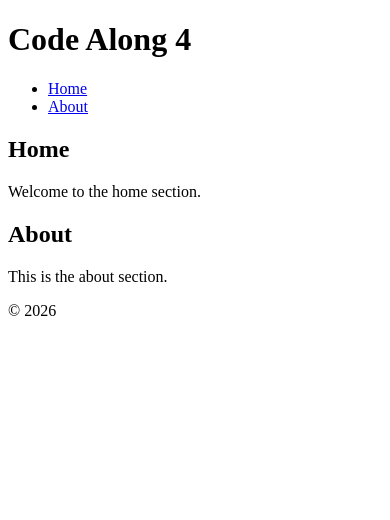
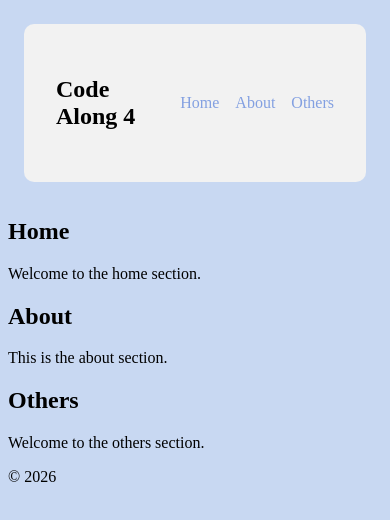
Before and after one commit to EthedEveloper/4-Code-Along, a plain HTML site: page index.html in a window 390 px wide. Drawn offline with Linux system fonts and the light colour scheme.

Commit message:
creates css
created css and added global styles as well as media queries

```diff
--- a/index.html
+++ b/index.html
@@ -4,17 +4,22 @@
     <meta charset="UTF-8" />
     <meta name="viewport" content="width=device-width, initial-scale=1.0" />
     <title>Code Along 4</title>
+    <link rel="stylesheet" href="style.css" />
   </head>
   <body>
+    <section class="header">
       <header>
         <h1>Code Along 4</h1>
       </header>
+
       <nav>
         <ul>
           <li><a href="#home">Home</a></li>
           <li><a href="#about">About</a></li>
+          <li><a href="#others">Others</a></li>
         </ul>
       </nav>
+    </section>
     <main>
       <section id="home">
         <h2>Home</h2>
@@ -24,6 +29,10 @@
         <h2>About</h2>
         <p>This is the about section.</p>
       </section>
+      <section id="others">
+        <h2>Others</h2>
+        <p>Welcome to the others section.</p>
+      </section>
     </main>
     <footer>&copy; 2026</footer>
   </body>
--- /dev/null
+++ b/style.css
@@ -0,0 +1,42 @@
+/*CSS Written by Ethan Carr*/
+/*Global Styles Mobile First*/
+body {
+  display: grid;
+  grid-template-columns: 1fr;
+  background-color: #c8d8f2;
+}
+
+@media screen and (min-width: 600px) {
+  body {
+    grid-template-columns: 1fr 1fr;
+    grid-template-rows: 1fr 1fr;
+  }
+}
+
+@media screen and (min-width: 800px) {
+  body {
+    grid-template-columns: 1fr 1fr 1fr;
+    grid-template-rows: 1fr 1fr 1fr;
+  }
+}
+
+ul li a {
+  text-decoration: none;
+  color: #83a0e1;
+}
+
+ul {
+  display: flex;
+  list-style: none;
+  gap: 1rem;
+}
+
+.header {
+  display: flex;
+  align-items: center;
+  padding: 2rem;
+  margin: 1rem;
+  background-color: #f2f2f2;
+  border-radius: 10px;
+  justify-content: space-between;
+}
```
Lines whose indentation alone changed are shown as unchanged.
